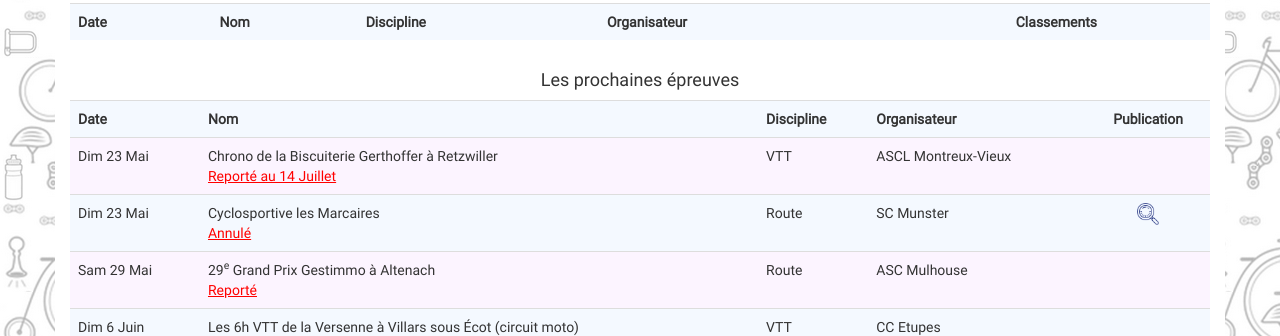
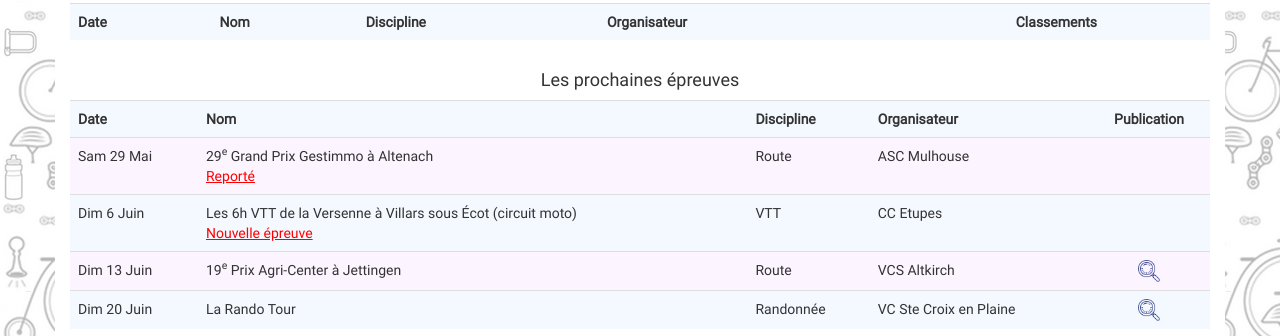
Before and after one commit to FlorianKohler/68-FSGT-Cyclisme-Alsace, a plain HTML site: page index.html in a window 1280 px wide. Shown: the part 149-485 px from the top of the page. Drawn offline with nearby package versions, Linux system fonts and the light colour scheme.

Commit message:
auto push

```diff
--- a/index.html
+++ b/index.html
@@ -157,37 +157,6 @@ function includeHTML() {
 
 
     <tr class="">
-      <td class="">Dim 23 Mai</td>
-      <td class="">Chrono de la Biscuiterie Gerthoffer à Retzwiller  <br><font color="red"><u>Reporté au 14 Juillet</u></font>
-
-			</td>
-			<td class="">VTT</td>
-      <td class="">ASCL Montreux-Vieux</td>
-      <td class="text-center">
-
-
-
-      </td>
-    </tr>
-
-    <tr class="">
-      <td class="">Dim 23 Mai</td>
-      <td class="">Cyclosportive les Marcaires  <br><font color="red"><u>Annulé</u></font>
-
-			</td>
-			<td class="">Route</td>
-      <td class="">SC Munster</td>
-      <td class="text-center">
-
-        <a href="https://www.cyclosportive-lesmarcaires.fr/">
-				<img  src="./Styling/images/loupe.png" width="22" height="22"></a>
-
-
-
-      </td>
-    </tr>
-
-    <tr class="">
       <td class="">Sam 29 Mai</td>
       <td class="">29<sup>e</sup> Grand Prix Gestimmo à Altenach<br><font color="red"><u>Reporté</u></font>
 
@@ -209,6 +178,38 @@ function includeHTML() {
 			<td class="">VTT</td>
       <td class="">CC Etupes</td>
       <td class="text-center">
+
+
+
+      </td>
+    </tr>
+
+    <tr class="">
+      <td class="">Dim 13 Juin</td>
+      <td class="">19<sup>e</sup> Prix Agri-Center à Jettingen
+			</td>
+			<td class="">Route</td>
+      <td class="">VCS Altkirch</td>
+      <td class="text-center">
+
+        <a href="./route/publications/publication_jettingen.pdf">
+				<img  src="./Styling/images/loupe.png" width="22" height="22"></a>
+
+
+
+      </td>
+    </tr>
+
+    <tr class="">
+      <td class="">Dim 20 Juin</td>
+      <td class="">La Rando Tour
+			</td>
+			<td class="">Randonnée</td>
+      <td class="">VC Ste Croix en Plaine</td>
+      <td class="text-center">
+
+        <a href="./randonnees/publications/publication_rando_vcsp.pdf">
+				<img  src="./Styling/images/loupe.png" width="22" height="22"></a>
 
 
 
```
Also changed, not shown: route.html (+9 -3 lines), vtt.html (+3 -0 lines), 6 other files.
